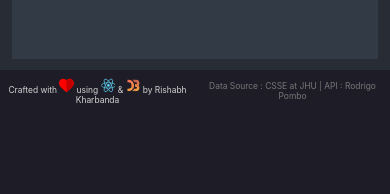
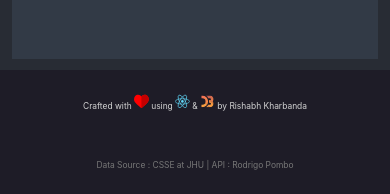
Before and after one commit to techie448/covid19, a React (Create React App) app: page / in a window 390 px wide. Shown: the part 5017-5211 px from the top of the page. Built offline with nearby package versions, Linux system fonts and the light colour scheme.

Commit message:
:bento: add favicon

```diff
--- a/public/index.html
+++ b/public/index.html
@@ -2,14 +2,14 @@
 <html lang="en">
   <head>
     <meta charset="utf-8" />
-<!--    <link rel="icon" href="%PUBLIC_URL%/favicon.ico" />-->
+    <link href="%PUBLIC_URL%/favicon.ico" rel="icon"/>
     <meta name="viewport" content="width=device-width, initial-scale=1" />
     <meta name="theme-color" content="#000000" />
     <meta
       name="description"
       content="Web site created using create-react-app"
     />
-<!--    <link rel="apple-touch-icon" href="%PUBLIC_URL%/logo192.png" />-->
+    <link href="%PUBLIC_URL%/favicon.ico" rel="apple-touch-icon"/>
     <link rel="manifest" href="%PUBLIC_URL%/manifest.json" />
     <title>COVID-19</title>
   </head>
--- a/src/footer.scss
+++ b/src/footer.scss
@@ -51,7 +51,8 @@ footer div, footer p {
 @media only all and (max-width: 768px) {
   footer {
     grid-auto-flow: row;
-    grid-template-rows: 1fr 1fr 1fr;
+    grid-template-rows: 1fr 1fr;
+    grid-template-columns: none;
   }
 
 }
```
Also changed, not shown: 1 other file (tests, documents, lock files or other folders).
